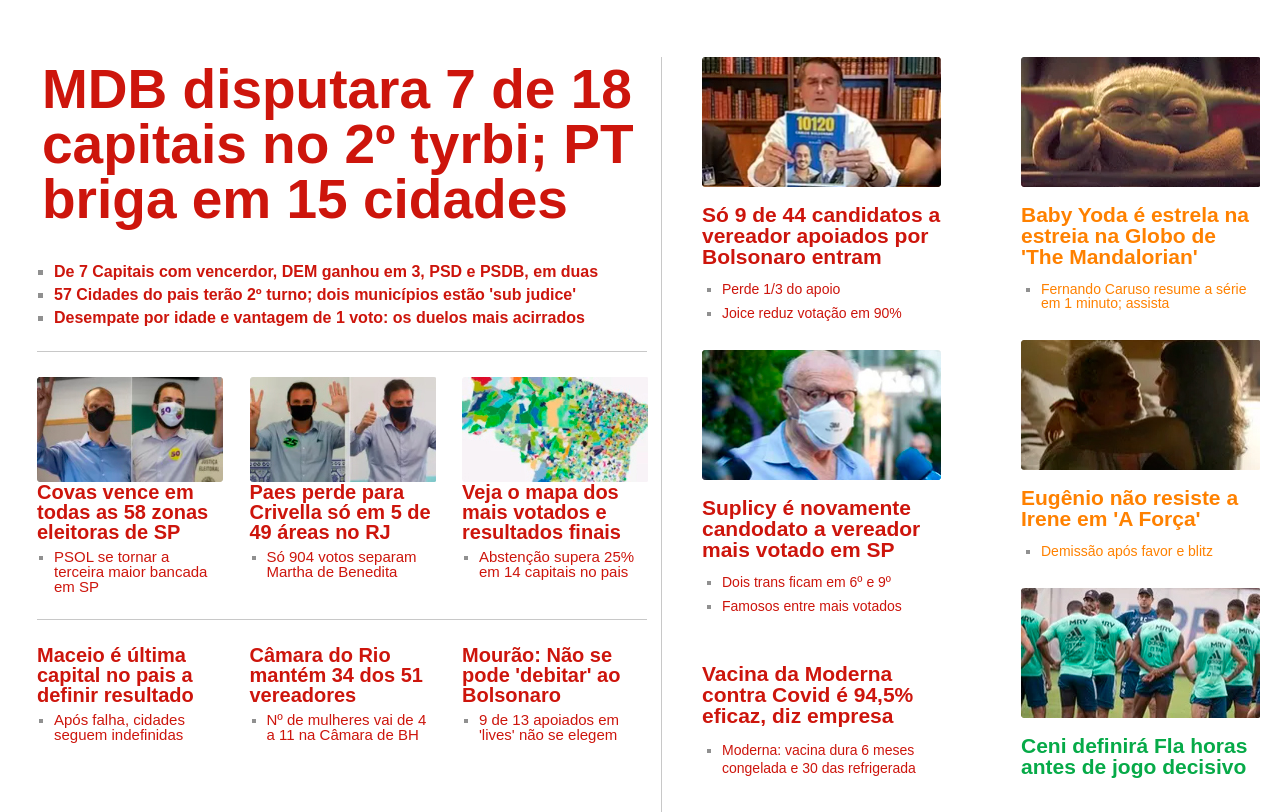
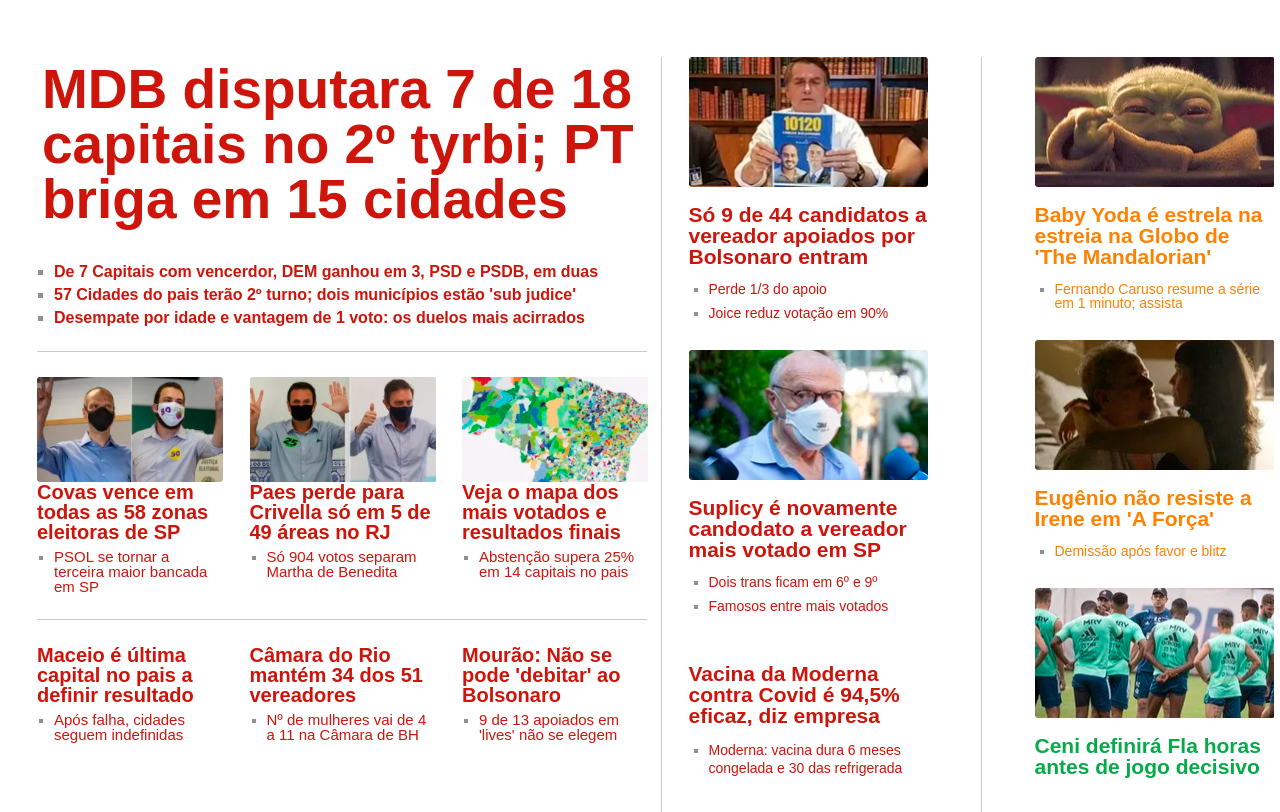
Before and after one commit to robsonjunior1994/front-end-globo.com, a plain HTML site: page index.html in a window 1280 px wide. Shown: the part 519-1331 px from the top of the page. Drawn offline with Linux system fonts and the light colour scheme.

Commit message:
Faltou uma linha

```diff
--- a/css/estilo.css
+++ b/css/estilo.css
@@ -379,6 +379,11 @@ body {
     justify-content: space-around;
 }
 
+.linha {
+    width: 1px;
+    background-color:  #c8c8c8;
+}
+
 .ultimaNoticiasDireitaDiv {
     display: flex;
     flex-direction: column;
--- a/index.html
+++ b/index.html
@@ -483,6 +483,8 @@
                             </div>
                         </div>
 
+                        <div class="linha"></div>
+
                         <div class="ultimaNoticiasDireitaDiv">
                             <div class="g1QuartaParte gshow">
 
```
